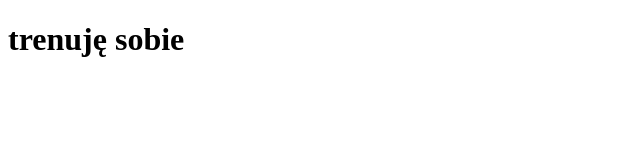
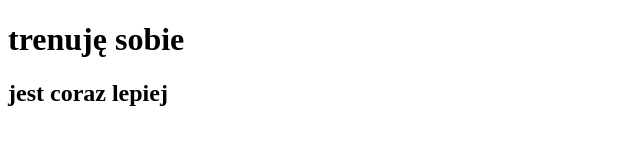
Before and after one commit to sadof1/trening, a plain HTML site: page index.html in a window 1280 px wide. Shown: the whole page, without its empty margins (0-640 px from the left). Drawn offline with Linux system fonts and the light colour scheme.

Commit message:
lepiej jest

```diff
--- a/index.html
+++ b/index.html
@@ -8,5 +8,6 @@
 </head>
 <body>
     <h1>trenuję sobie</h1>
+<h2>jest coraz lepiej</h2>
 </body>
 </html>
```
